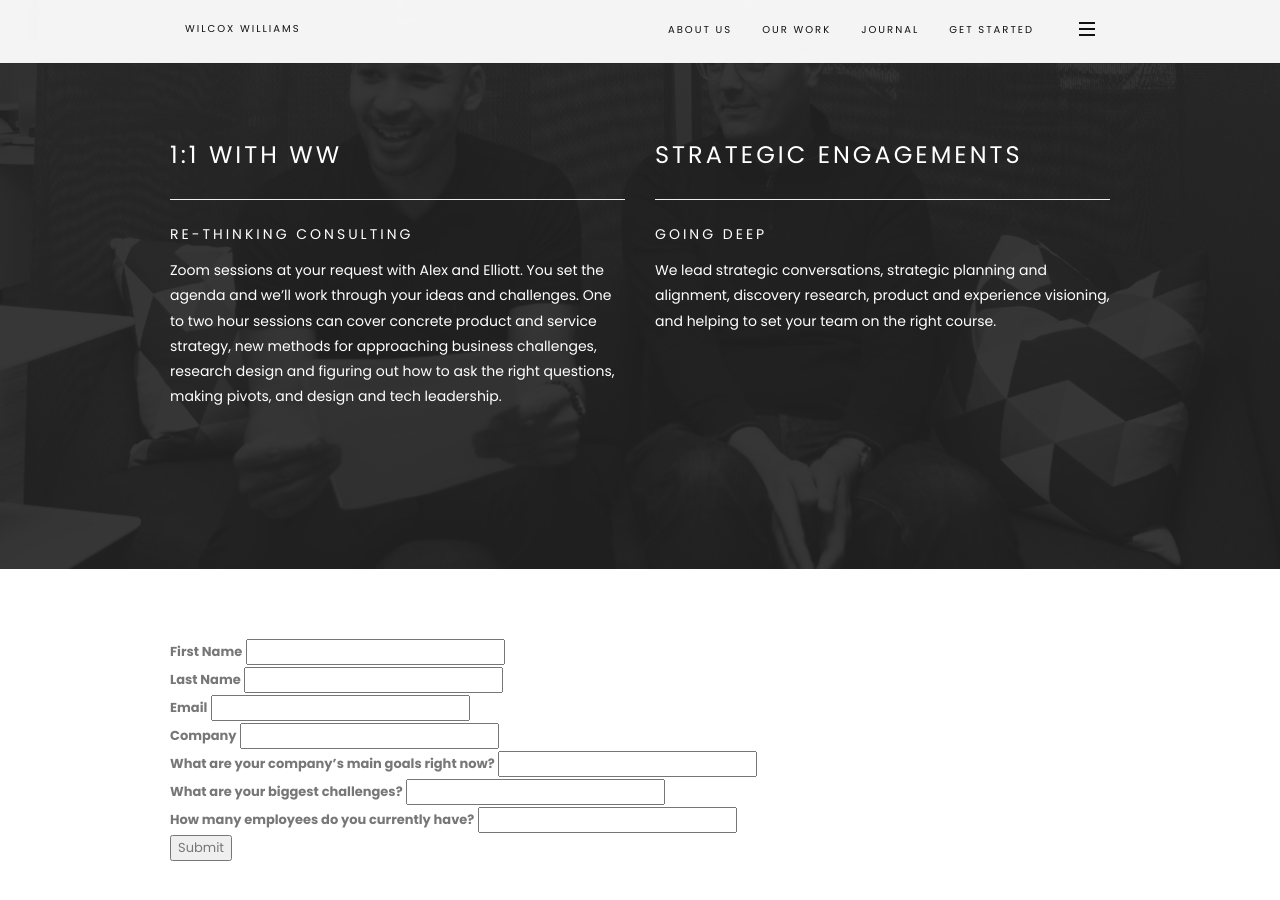
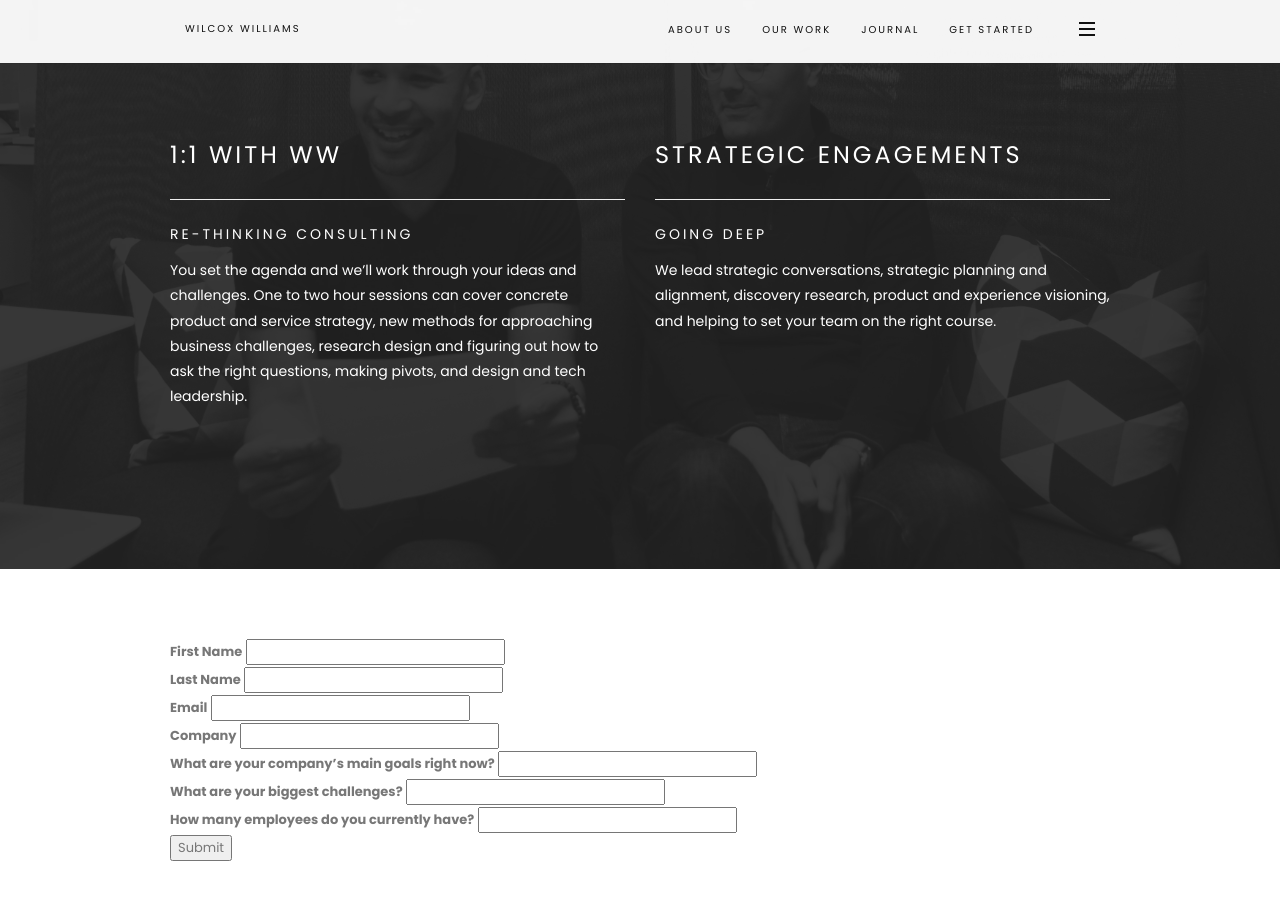
Before and after one commit to rwcstudio/wilcoxwilliams.github.io, a Jekyll site: the page built from getstarted.html, in a window 1280 px wide and 900 px high, scrolled down 738 px. Built offline with Jekyll 4.4.1, drawn with Linux system fonts in a browser that asks for light colours; some web fonts are replaced; comment, search, counter and statistics services are not loaded.

Commit message:
Update getstarted.html

```diff
--- a/getstarted.html
+++ b/getstarted.html
@@ -23,7 +23,7 @@ layout: default
       <div class="col-sm-12 col-md-6 col-lg-6">
     <h2 class="font-alt">1:1 with WW</h2>
         <hr><h4 class="font-alt">Re-Thinking Consulting</h4>
-        <p>Zoom sessions at your request with Alex and Elliott. You set the agenda and we’ll work through your ideas and challenges. One to two hour sessions can cover concrete product and service strategy, new methods for approaching business challenges, research design and figuring out how to ask the right questions, making pivots, and design and tech leadership.
+        <p>You set the agenda and we’ll work through your ideas and challenges. One to two hour sessions can cover concrete product and service strategy, new methods for approaching business challenges, research design and figuring out how to ask the right questions, making pivots, and design and tech leadership.
           </p>
     </div>
     <div class="col-sm-12 col-md-6 col-lg-6">
```
